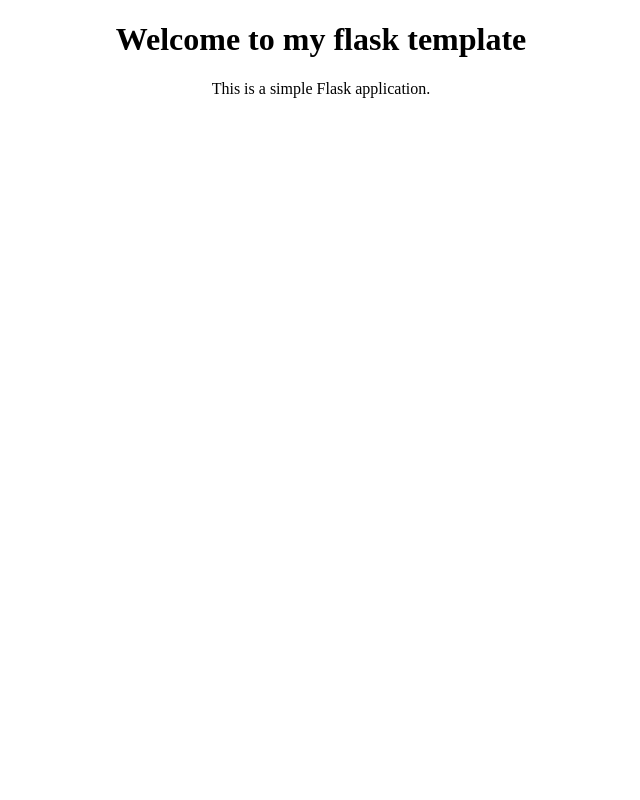
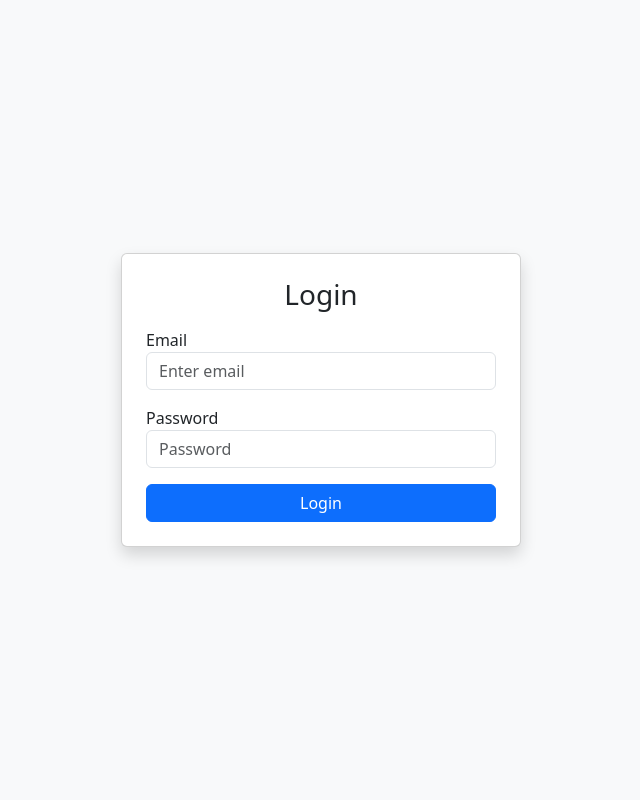
Before and after one commit to Tarikul69/Flask, a Flask app: page / in a window 1280 px wide. Shown: the whole page, without its empty margins (319-959 px from the left). Run offline with Flask 3, Linux system fonts and the light colour scheme; parts of the project's set-up code (start-up, migrations or seed data) failed here and were passed over.

Commit message:
Default login added

```diff
--- a/app/__init__.py
+++ b/app/__init__.py
@@ -28,6 +28,6 @@
     # Register blueprints
     app.register_blueprint(main)
 
-    from .models import User, Customer
+    from .models import User
 
     return app
--- a/app/routes.py
+++ b/app/routes.py
@@ -1,4 +1,5 @@
-from flask import Blueprint, jsonify, render_template, request
+from flask import Blueprint, flash, jsonify, redirect, render_template, request, session
+from werkzeug.security import check_password_hash
 from .models import User
 from .extensions import db
 
@@ -28,3 +29,22 @@
 def users():
     data = User.query.all()
     return jsonify({"data": data})
+
+#########################################################
+@main.route("/login", methods=["GET", "POST"])
+def login():
+    if request.method == "POST":
+        email = request.form.get("email")
+        password = request.form.get("password")
+
+        # Find user by email
+        user = User.query.filter_by(email=email).first()
+
+        if user and check_password_hash(user.password, password):
+            # Store user in session
+            session["user_id"] = user.id
+            flash("Login successful!", "success")
+            return redirect("about")
+        else:
+            flash("Invalid email or password.", "danger")
+            return redirect("/")
--- a/app/templates/index.html
+++ b/app/templates/index.html
@@ -1,9 +1,41 @@
-{% extends "base.html" %}
-{% block title %}Flask{% endblock %}
-{% block content %}
-<center>
-    <h1>Welcome to my flask template</h1>
-</center>
-<p align="center">This is a simple Flask application.</p>
+<!DOCTYPE html>
+<html lang="en">
 
-{% endblock %}
+<head>
+    <meta charset="UTF-8">
+    <meta name="viewport" content="width=device-width, initial-scale=1.0">
+    <title>Login Page</title>
+    <link href="https://cdn.jsdelivr.net/npm/bootstrap@5.3.0/dist/css/bootstrap.min.css" rel="stylesheet">
+</head>
+
+<body class="bg-light">
+    <div class="container d-flex justify-content-center align-items-center" style="height:100vh;">
+        <div class="card shadow p-4" style="max-width:400px; width:100%;">
+            <h3 class="text-center mb-3">Login</h3>
+
+            {% with messages = get_flashed_messages(with_categories=true) %}
+            {% if messages %}
+            {% for category, msg in messages %}
+            <div class="alert alert-{{ category }}">{{ msg }}</div>
+            {% endfor %}
+            {% endif %}
+            {% endwith %}
+
+            <form method="POST" action="/login">
+                <div class="mb-3">
+                    <label>Email</label>
+                    <input type="email" name="email" class="form-control" placeholder="Enter email" required>
+                </div>
+                <div class="mb-3">
+                    <label>Password</label>
+                    <input type="password" name="password" class="form-control" placeholder="Password" required>
+                </div>
+                <div class="d-grid">
+                    <button type="submit" class="btn btn-primary">Login</button>
+                </div>
+            </form>
+        </div>
+    </div>
+</body>
+
+</html>
```
